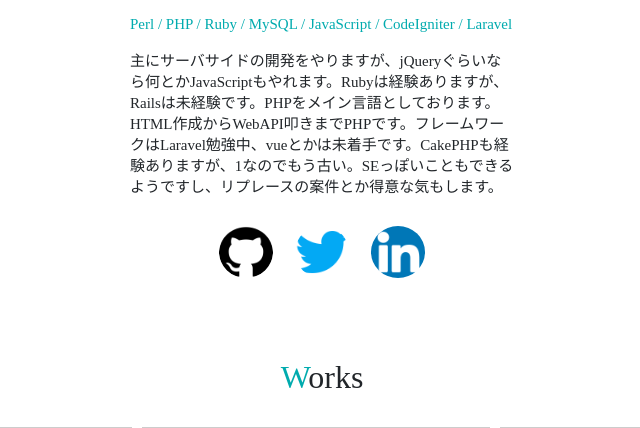
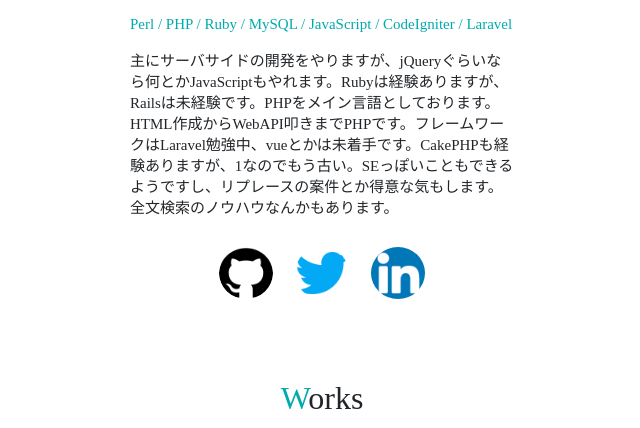
Before and after one commit to fujikaketakayoshi/portfolio-fjkk, a PHP site: page / in a window 1280 px wide. Shown: the part 509-937 px from the top of the page, without its empty margins (318-958 px from the left). Run offline with PHP 8.4, Linux system fonts and the light colour scheme.

Commit message:
index.php comment fixed

```diff
--- a/index.php
+++ b/index.php
@@ -33,7 +33,7 @@
                 <img class="profile" src="img/profile.jpg" alt="プロフィール画像">
                 <b>藤掛貴由</b>
                 <p class="color-green">Perl / PHP / Ruby / MySQL / JavaScript / CodeIgniter / Laravel</p>
-                <p>主にサーバサイドの開発をやりますが、jQueryぐらいなら何とかJavaScriptもやれます。Rubyは経験ありますが、Railsは未経験です。PHPをメイン言語としております。HTML作成からWebAPI叩きまでPHPです。フレームワークはLaravel勉強中、vueとかは未着手です。CakePHPも経験ありますが、1なのでもう古い。SEっぽいこともできるようですし、リプレースの案件とか得意な気もします。</p>
+                <p>主にサーバサイドの開発をやりますが、jQueryぐらいなら何とかJavaScriptもやれます。Rubyは経験ありますが、Railsは未経験です。PHPをメイン言語としております。HTML作成からWebAPI叩きまでPHPです。フレームワークはLaravel勉強中、vueとかは未着手です。CakePHPも経験ありますが、1なのでもう古い。SEっぽいこともできるようですし、リプレースの案件とか得意な気もします。全文検索のノウハウなんかもあります。</p>
                 <ul class="icon-list">
                     <li>
                         <a href="https://github.com/fujikaketakayoshi"><img src="img/github.png" alt="github"></a>
```
